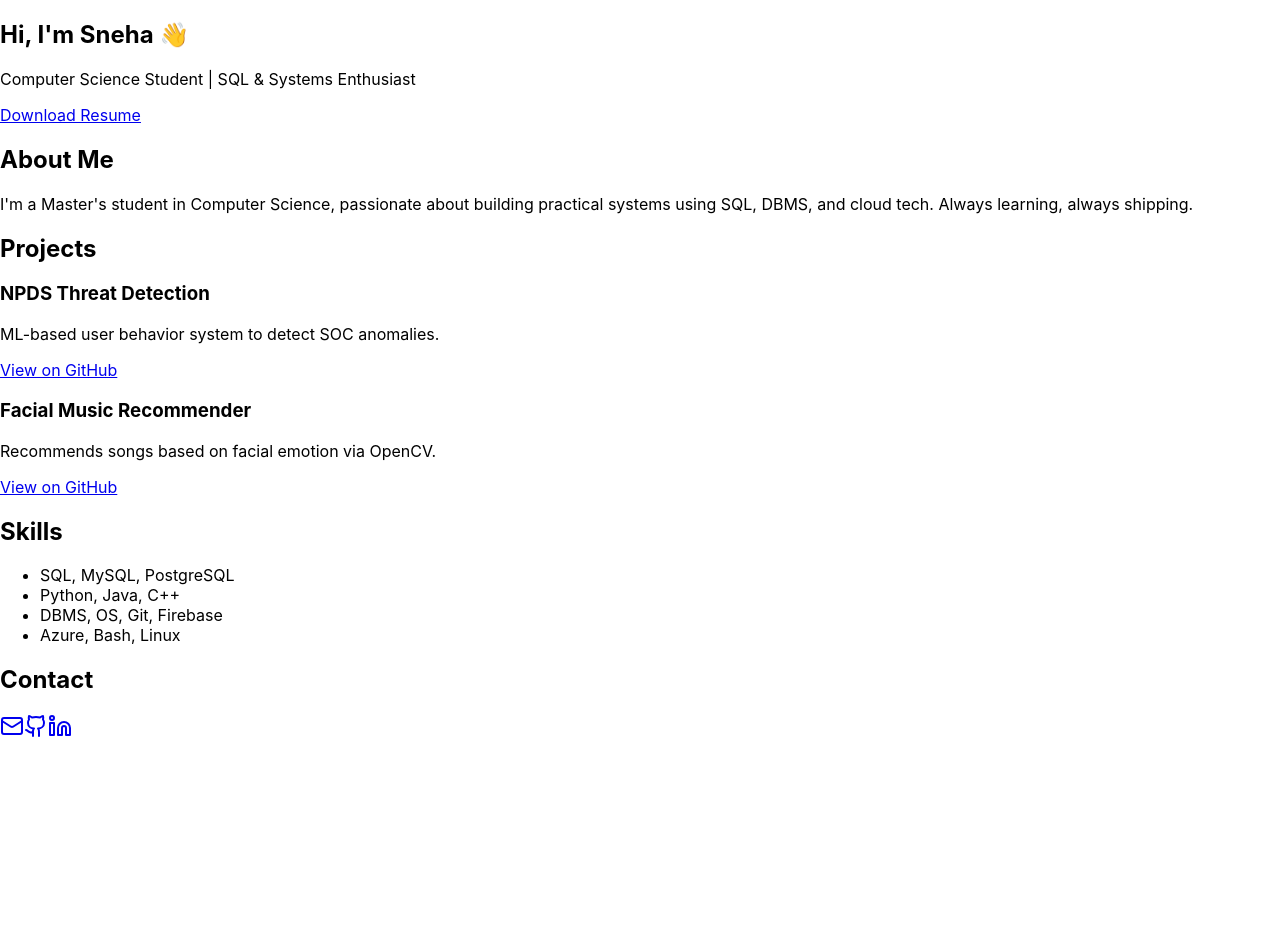
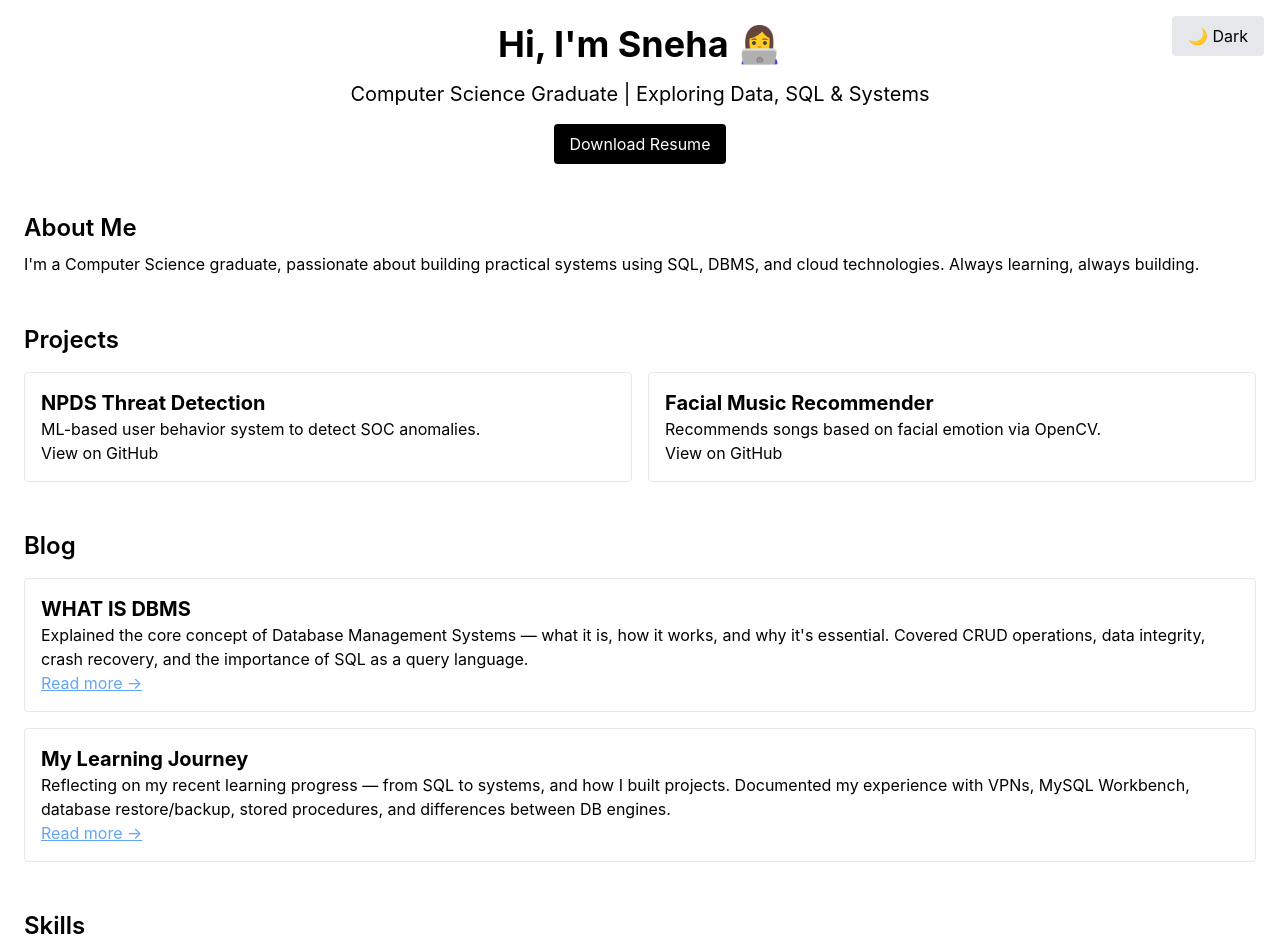
Before and after one commit to sneha5500/portfolio, a React (Create React App) app: page / in a window 1280 px wide. Shown: the top 952 px of the page. Before the commit the page ends 800 px from the top, so only its background shows below. Built offline with nearby package versions, Linux system fonts and the light colour scheme.

Commit message:
Update: new intro and about me

```diff
--- a/package.json
+++ b/package.json
@@ -7,6 +7,7 @@
     "@testing-library/jest-dom": "^6.6.3",
     "@testing-library/react": "^16.3.0",
     "@testing-library/user-event": "^13.5.0",
+    "framer-motion": "^12.16.0",
     "lucide-react": "^0.513.0",
     "react": "^19.1.0",
     "react-dom": "^19.1.0",
--- a/src/App.js
+++ b/src/App.js
@@ -1,13 +1,30 @@
+import { motion } from "framer-motion";
+import React, { useEffect, useState } from 'react';
 import { Mail, Github, Linkedin } from "lucide-react";
 import "./App.css";
 
 function App() {
+  const [darkMode, setDarkMode] = useState(false);
+
+  useEffect(() => {
+    document.documentElement.classList.toggle('dark', darkMode);
+  }, [darkMode]);
+
   return (
-    <div className="min-h-screen bg-white text-black p-6 space-y-12">
+    <>
+      {/* 🌙 Dark Mode Toggle */}
+      <button
+        onClick={() => setDarkMode(!darkMode)}
+        className="fixed top-4 right-4 bg-gray-200 dark:bg-gray-800 text-black dark:text-white px-4 py-2 rounded"
+      >
+        {darkMode ? '☀️ Light' : '🌙 Dark'}
+      </button>
+
+      <div className="min-h-screen bg-white text-black dark:bg-gray-900 dark:text-white p-6 space-y-12">
         {/* Hero Section */}
         <section className="text-center space-y-4">
-        <h1 className="text-4xl font-bold">Hi, I'm Sneha 👋</h1>
-        <p className="text-xl">Computer Science Student | SQL & Systems Enthusiast</p>
+          <h1 className="text-4xl font-bold">Hi, I'm Sneha 👩‍💻</h1>
+          <p className="text-xl">Computer Science Graduate | Exploring Data, SQL & Systems</p>
           <a
             href="/resume.pdf"
             download
@@ -21,9 +38,7 @@ function App() {
         <section className="space-y-2">
           <h2 className="text-2xl font-semibold">About Me</h2>
           <p>
-          I'm a Master's student in Computer Science, passionate about building
-          practical systems using SQL, DBMS, and cloud tech. Always learning,
-          always shipping.
+            I'm a Computer Science graduate, passionate about building practical systems using SQL, DBMS, and cloud technologies. Always learning, always building.
           </p>
         </section>
 
@@ -44,6 +59,44 @@ function App() {
           </div>
         </section>
 
+        {/* Blog Section */}
+        <section className="space-y-4">
+          <h2 className="text-2xl font-semibold">Blog</h2>
+          <div className="space-y-4">
+            <div className="border p-4 rounded">
+              <h3 className="text-xl font-bold">WHAT IS DBMS</h3>
+              <p>
+                Explained the core concept of Database Management Systems — what it is, how it works, and why it's essential.
+                Covered CRUD operations, data integrity, crash recovery, and the importance of SQL as a query language.
+              </p>
+              <a
+                href="https://techschema.blogspot.com/2025/06/what-is-dbms.html"
+                target="_blank"
+                rel="noopener noreferrer"
+                className="text-blue-400 underline"
+              >
+                Read more →
+              </a>
+            </div>
+
+            <div className="border p-4 rounded">
+              <h3 className="text-xl font-bold">My Learning Journey</h3>
+              <p>
+                Reflecting on my recent learning progress — from SQL to systems, and how I built projects.
+                Documented my experience with VPNs, MySQL Workbench, database restore/backup, stored procedures, and differences between DB engines.
+              </p>
+              <a
+                href="https://techschema.blogspot.com/2025/06/my-learning-journey_3.html"
+                target="_blank"
+                rel="noopener noreferrer"
+                className="text-blue-400 underline"
+              >
+                Read more →
+              </a>
+            </div>
+          </div>
+        </section>
+
         {/* Skills Section */}
         <section className="space-y-2">
           <h2 className="text-2xl font-semibold">Skills</h2>
@@ -59,12 +112,13 @@ function App() {
         <section className="space-y-4">
           <h2 className="text-2xl font-semibold">Contact</h2>
           <div className="flex space-x-4">
-          <a href="mailto:youremail@example.com"><Mail /></a>
-          <a href="https://github.com/yourusername"><Github /></a>
-          <a href="https://linkedin.com/in/yourusername"><Linkedin /></a>
+            <a href="mailto:snehareddy2430@gmail.com"><Mail /></a>
+            <a href="https://github.com/sneha5500"><Github /></a>
+            <a href="https://linkedin.com/in/snehagurram"><Linkedin /></a>
           </div>
         </section>
       </div>
+    </>
   );
 }
 
--- a/src/index.css
+++ b/src/index.css
@@ -1,3 +1,7 @@
+@tailwind base;
+@tailwind components;
+@tailwind utilities;
+
 body {
   margin: 0;
   font-family: -apple-system, BlinkMacSystemFont, 'Segoe UI', 'Roboto', 'Oxygen',
--- /dev/null
+++ b/tailwind.config.js
@@ -0,0 +1,8 @@
+module.exports = {
+  darkMode: 'class', // ✅ this is required!
+  content: ['./src/**/*.{js,jsx,ts,tsx}'],
+  theme: {
+    extend: {},
+  },
+  plugins: [],
+}
```
Also changed, not shown: 2 other files (tests, documents, lock files or other folders). Lines whose indentation alone changed are shown as unchanged.
